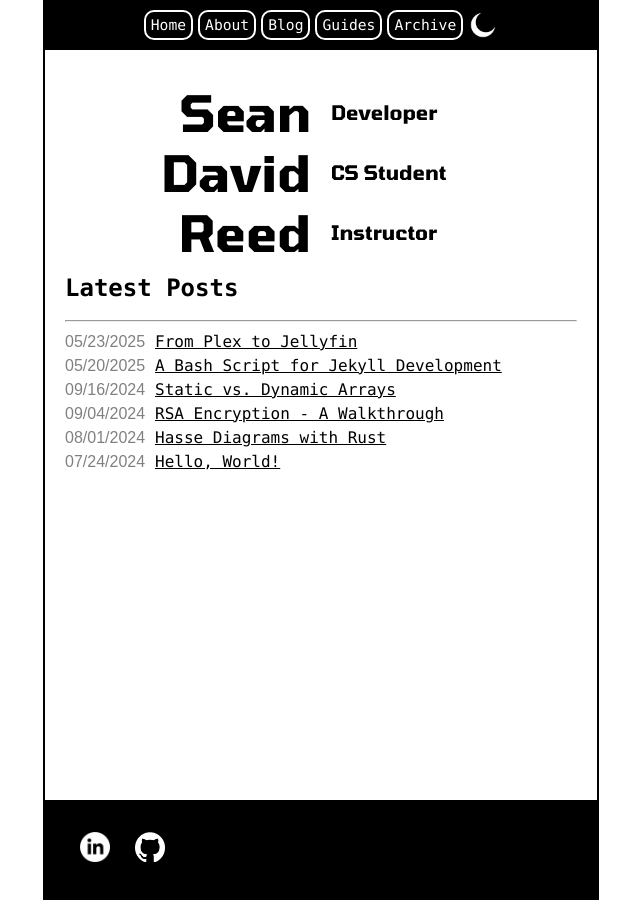
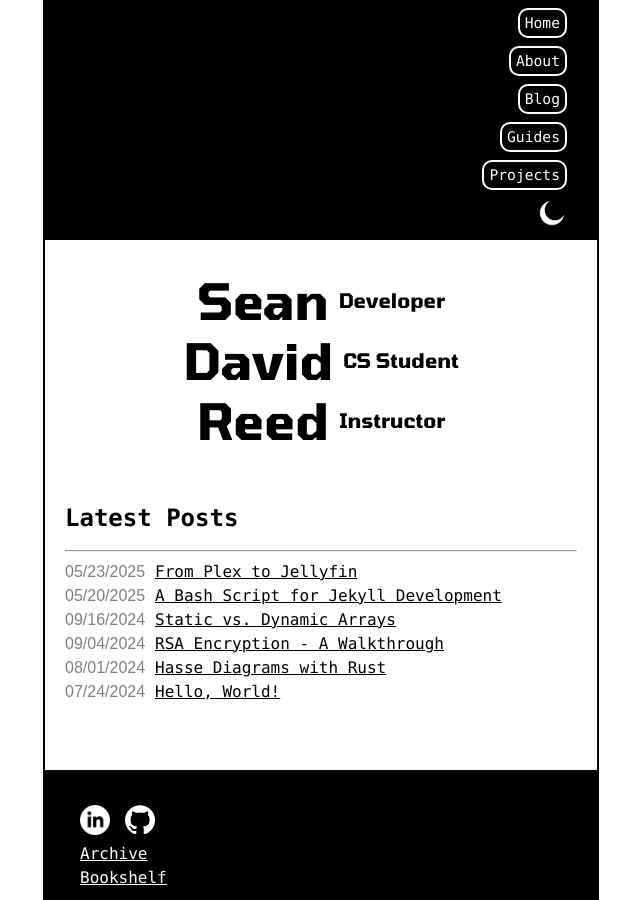
Before and after one commit to seandavidreed/seandavidreed.github.io, a Jekyll site: the page built from index.html, in a window 1280 px wide. Shown: the whole page, without its empty margins (319-959 px from the left). Built offline with Jekyll 4.4.1, drawn with Linux system fonts in a browser that asks for light colours.

Commit message:
Change responsive formatting for small devices; add unfinished projects page; move archive to footer

```diff
--- a/_layouts/default.html
+++ b/_layouts/default.html
@@ -30,17 +30,24 @@
 			<a href="/about.html">About</a>
 			<a href="/blog.html">Blog</a>
 			<a href="/guides.html">Guides</a>
-			<a href="/archive.html">Archive</a>
+			<a href="/projects.html">Projects</a>
 			<input id="darkmode-input" type="image" alt="darkmode" src="/images/Crescent-Moon-PNG-Picture.png" onclick="darkmode.toggle();">
 		</nav>
 		<div class="main">
 			{{ content }}
 		</div>
 		<footer style="align-items: center;">
-			<div>
+			<div class="row">
 				<a target="_blank" href="https://linkedin.com/in/seandreed"><img src="/images/linkedin.png" style="height: auto; width: 30px;"></a>
 				<a target="_blank" href="https://github.com/seandavidreed"><img src="/images/github-mark-white.png" style="height: auto; width: 30px;"></a>
 			</div>
+			<div class="row">
+				<a href="/archive.html">Archive</a>
+			</div>
+			<div class="row">
+				<a href="/bookshelf.html">Bookshelf</a>
+			</div>
+
 		</footer>
 	</body>
 </html>
--- a/css/styles.scss
+++ b/css/styles.scss
@@ -1,11 +1,15 @@
 ---
 ---
 
+/* BREAKPOINT VARIABLES */
 $bp-smallphone: 320px;
 $bp-phone: 480px;
 $bp-tablet: 768px;
 $bp-smallputer: 992px;
 $bp-largeputer: 1200px;
+
+/* MISC VARIABLES */
+$footer-footprint: 130px;
 
 /* IMPORT SELF-HOSTED FONTS */
 @import url("/fonts/Exile/font-settings.css");
@@ -82,20 +86,20 @@ nav {
 footer {
 	padding: 0px;
 	margin: 0px;
-	display: flex;
 	background-color: black;
 	position: absolute;
 	width: 100%;
-	height: 100px;
+	height: $footer-footprint;
 	bottom: 0;
-	//justify-content: center;
-	align-items: center;
-	color: white;
 
 	a {
 		padding-left: 15px;
 		color: white;
-		height: 30px;
+
+		img {
+			padding-top: 35px;
+			height: 30px;
+		}
 	}
 }
 
@@ -129,7 +133,7 @@ img {
 	justify-content: center;
 	overflow: scroll;
 	margin-top: 50px;
-	margin-bottom: 100px;
+	margin-bottom: $footer-footprint;
 }
 
 /* UNIVERSAL CODE BLOCK SETTINGS */
@@ -224,17 +228,40 @@ img {
 
 /* BREAKPOINTS */
 @media (max-width: $bp-smallphone) {
+	.main {
+		padding: 10px;
+		width: 100%;
+		margin-top: 240px;
+	}
+
 	.index {
 		.tagline {
 			display: none;
+		}
+	}
+
+	.archive-flex .row {
+		flex-direction: column;
+	}
+
+	nav {
+		flex-direction: column;
+		height: 240px;
+		justify-content: flex-start;
+		align-items: flex-end;
+
+		a, input {
+			margin-top: 8px;
+			margin-right: 10px;
 		}
 	}
 }
 
 @media (min-width: $bp-smallphone) {
 	.main {
-		padding: 20px;
-		width: 90%;
+		padding: 10px;
+		width: 100%;
+		margin-top: 240px;
 	}
 
 	.index {
@@ -246,6 +273,18 @@ img {
 
 	.archive-flex .row {
 		flex-direction: column;
+	}
+
+	nav {
+		flex-direction: column;
+		height: 240px;
+		justify-content: flex-start;
+		align-items: flex-end;
+
+		a, input {
+			margin-top: 8px;
+			margin-right: 10px;
+		}
 	}
 }
 
--- a/index.html
+++ b/index.html
@@ -2,18 +2,18 @@
 layout: default
 title: Home
 ---
-<div class="flex">
-	<div class="index row" style="height: 60px">
-		<div class="column" style="align-items: end; padding: 0px 10px"><h2>Sean</h2></div>
-		<div class="column tagline">Developer</div>
+<div style="margin-top: 40px">
+	<div class="index row" style="height: 60px; justify-content: center;">
+		<h2 style="margin: 0px; padding-right: 5px;">Sean</h2>
+		<p class="tagline" style="margin: 0px; padding-left: 5px">Developer</p>
 	</div>
-	<div class="index row" style="height: 60px">
-		<div class="column" style="align-items: end; padding: 0px 10px"><h2>David</h2></div>
-		<div class="column tagline">CS Student</div>
+	<div class="index row" style="height: 60px; justify-content: center;">
+		<h2 style="margin: 0px; padding-right: 5px;">David</h2>
+		<p class="tagline" style="margin: 0px; padding-left: 5px">CS Student</p>
 	</div>
-	<div class="index row" style="height: 60px">
-		<div class="column" style="align-items: end; padding: 0px 10px;"><h2>Reed</h2></div>
-		<div class="column tagline">Instructor</div>
+	<div class="index row" style="height: 60px; justify-content: center;">
+		<h2 style="margin: 0px; padding-right: 5px;">Reed</h2>
+		<p class="tagline" style="margin: 0px; padding-left: 5px">Instructor</p>
 	</div>
 </div>
 <div>
```
Also changed, not shown: bookshelf.html (added, +8 -0 lines), contact.html (added, +18 -0 lines), projects.html (added, +8 -0 lines).
